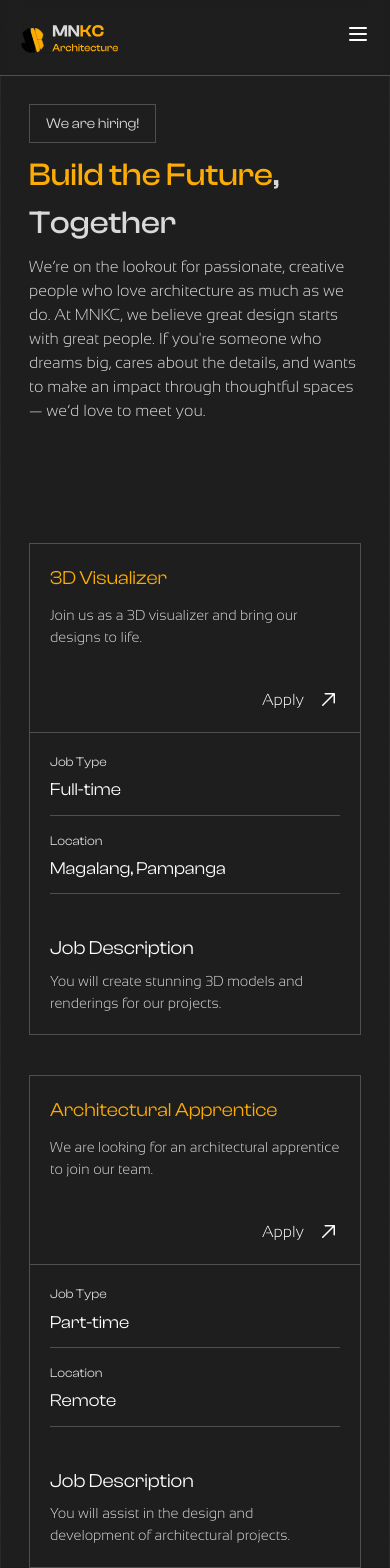
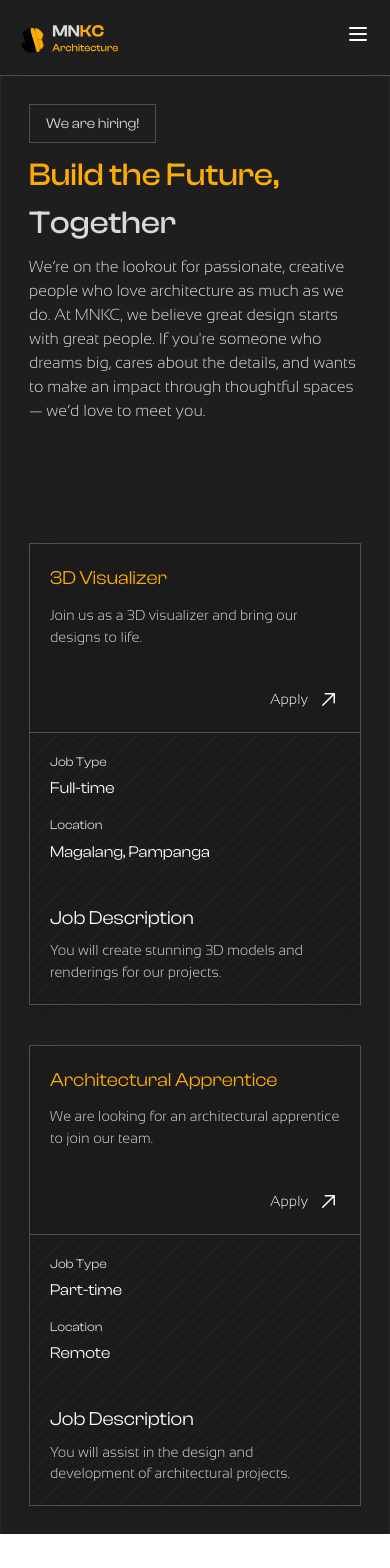
Before and after one commit to rainndev/MNKC-Architecture, a React (Vite) app: page /careers in a window 390 px wide. Shown: the top 1568 px of the page. After the commit the page ends 1534 px from the top, so only its background shows below. Built offline with nearby package versions, Linux system fonts and the light colour scheme.

Commit message:
fix: enhance styling and add viewport settings for animations in various components

```diff
--- a/src/components/CareersCard.tsx
+++ b/src/components/CareersCard.tsx
@@ -20,7 +20,7 @@ const CareersCard = ({ data }: CareersPageProps) => {
   } = data;
 
   return (
-    <div className="border border-[#504F4F] text-white">
+    <div className="border border-[#504F4F] bg-black/10 text-white shadow-lg">
       {/* Info about careers */}
       <div className="grid grid-cols-1 gap-10 p-5 md:grid-cols-2 md:p-10">
         <div className="w-full">
@@ -31,43 +31,43 @@ const CareersCard = ({ data }: CareersPageProps) => {
             {jobShortDescription}
           </p>
         </div>
-        <div className="flex cursor-pointer items-center justify-end font-[SansationLight] text-[clamp(1rem,3vw,1.125rem)]">
-          Apply{" "}
-          <span className="ml-3 text-2xl">
-            <GoArrowUpRight />
-          </span>
+        <div className="flex w-full items-center justify-end">
+          <div className="group flex w-fit cursor-pointer items-center justify-end font-[SansationLight] text-[clamp(.9rem,3vw,1rem)] transition-colors duration-300 hover:text-[#504F4F]">
+            Apply{" "}
+            <span className="ml-2 text-2xl transition-transform duration-400 ease-in-out group-hover:translate-x-[2px] group-hover:-translate-y-[2px]">
+              <GoArrowUpRight />
+            </span>
+          </div>
         </div>
       </div>
       <hr className="h-[1px] border-none bg-[#504F4F]" />
 
       {/* Job Info*/}
-      <div className="grid grid-cols-1 gap-10 p-5 md:grid-cols-2 md:p-10">
+      <div className="bg-striped grid grid-cols-1 gap-10 p-5 md:grid-cols-2 md:p-10">
         {/* Job type */}
         <div className="space-y-4">
           <div>
             <p className="font-[ClashDisplay] text-[clamp(.8rem,3vw,1rem)] text-[#D9D9D9]">
               Job Type
             </p>
-            <h1 className="mt-1 font-[ClashDisplay] text-[clamp(1.1rem,3vw,1.25rem)] font-normal text-white">
+            <h1 className="mt-1 font-[ClashDisplay] text-[clamp(1rem,3vw,1.25rem)] font-normal text-white">
               {jobType}
             </h1>
-            <hr className="mt-3 h-[1px] border-none bg-[#504F4F]" />
           </div>
 
           <div>
             <p className="font-[ClashDisplay] text-[clamp(.8rem,3vw,1rem)] text-[#D9D9D9]">
               Location
             </p>
-            <h1 className="mt-1 font-[ClashDisplay] text-[clamp(1.1rem,3vw,1.25rem)] font-normal text-white">
+            <h1 className="mt-1 font-[ClashDisplay] text-[clamp(1rem,3vw,1.25rem)] font-normal text-white">
               {jobLocation}
             </h1>
-            <hr className="mt-3 h-[1px] border-none bg-[#504F4F]" />
           </div>
         </div>
 
         {/* Job description */}
         <div>
-          <h1 className="font-[ClashDisplay] text-[clamp(1.2rem,3vw,1.5rem)] font-normal text-white">
+          <h1 className="font-[ClashDisplay] text-[clamp(1.2rem,3vw,1rem)] font-normal text-white">
             Job Description
           </h1>
           <p className="mt-2 font-[SansationLight] text-[clamp(.9rem,3vw,1rem)] text-[#D9D9D9]">
--- a/src/pages/Careerspage.tsx
+++ b/src/pages/Careerspage.tsx
@@ -57,7 +57,7 @@ const Careerspage = () => {
               transition={{ duration: 0.5, ease: "easeInOut" }}
               className="mt-2 font-[ClashDisplay] text-[clamp(2rem,3vw,5rem)] font-medium text-pretty text-[#D9D9D9]"
             >
-              <span className="text-[#FCAC04]">Build the Future</span>, Together
+              <span className="text-[#FCAC04]">Build the Future,</span> Together
             </motion.h1>
             <p className="relative mt-2 font-[SansationLight] text-[clamp(1rem,3vw,1.125rem)] font-normal text-[#D9D9D9]">
               We’re on the lookout for passionate, creative people who love
@@ -72,6 +72,7 @@ const Careerspage = () => {
                   opacity: 0.7,
                   width: ["100%", "0%"],
                 }}
+                viewport={{ once: true }}
                 transition={{ duration: 1, ease: "easeInOut" }}
                 className="absolute top-0 right-0 z-0 h-full bg-[#FCAC04]"
               />
--- a/src/sections/homepage/AboutUs.tsx
+++ b/src/sections/homepage/AboutUs.tsx
@@ -59,6 +59,7 @@ const AboutUs = () => {
                   opacity: 0.7,
                   width: ["100%", "0%"],
                 }}
+                viewport={{ once: true }}
                 transition={{ duration: 0.7, delay: 0.2, ease: "easeInOut" }}
                 className="absolute top-0 right-0 z-0 h-full bg-[#FCAC04]"
               />
--- a/src/sections/homepage/Featured.tsx
+++ b/src/sections/homepage/Featured.tsx
@@ -52,6 +52,7 @@ const Featured = () => {
               opacity: 0.7,
               width: ["100%", "0%"],
             }}
+            viewport={{ once: true }}
             transition={{ duration: 0.7, delay: 0.2, ease: "easeInOut" }}
             className="absolute top-0 right-0 z-0 h-full bg-[#FCAC04]"
           />
--- a/src/sections/teamspage/TeamsCardContainer.tsx
+++ b/src/sections/teamspage/TeamsCardContainer.tsx
@@ -120,6 +120,7 @@ const TeamsCardContainer = () => {
               opacity: 0.7,
               width: ["100%", "0%"],
             }}
+            viewport={{ once: true }}
             transition={{ duration: 1, ease: "easeInOut" }}
             className="absolute top-0 right-0 z-0 h-full bg-[#FCAC04]"
           />
```
